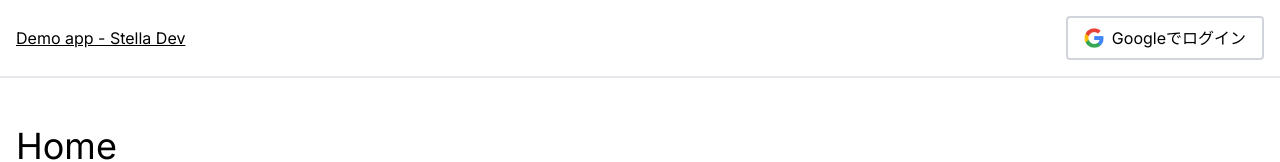
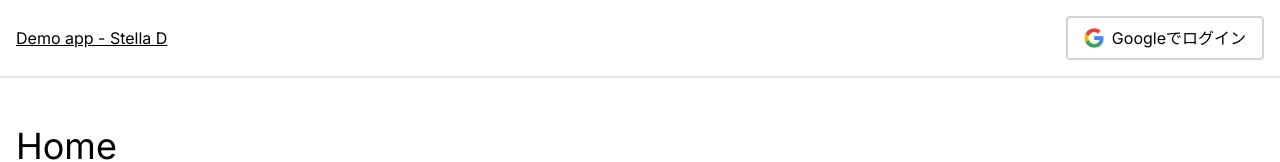
Before and after one commit to kouichi-hoshi/demo-app, a Next.js app: page / in a window 1280 px wide. Shown: the top 162 px of the page. Built offline with nearby package versions, Linux system fonts and the light colour scheme; no server answers.

Commit message:
feat: ドメインと名称変更

```diff
--- a/src/app/_constants/constants.ts
+++ b/src/app/_constants/constants.ts
@@ -1,13 +1,13 @@
 export const SITE_META = {
-  siteTitle: 'Demo app - Stella Dev',
-  siteUrl: 'https://demo-app.stella-dev.biz',
-  siteDesc: 'Demo app for Stella Dev',
+  siteTitle: 'Demo app - Stella D',
+  siteUrl: 'https://demo-app.stella-d.net',
+  siteDesc: 'Demo app by Stella D',
   siteLocale: 'ja_JP',
   siteFavicon: '/favicon.ico',
   siteIcon: '/android-chrome-192×192.png',
   siteAppleIcon: '/apple-touch-icon.png',
   openGraphImages: '/sd-img-1200-630.jpg',
-  masterSiteUrl: 'https://stella-dev.biz',
-  masterSiteTitle: 'Stella Dev',
+  masterSiteUrl: 'https://stella-d.net',
+  masterSiteTitle: 'Stella D',
 
 }
```
Also changed, not shown: 1 other file (tests, documents, lock files or other folders).
